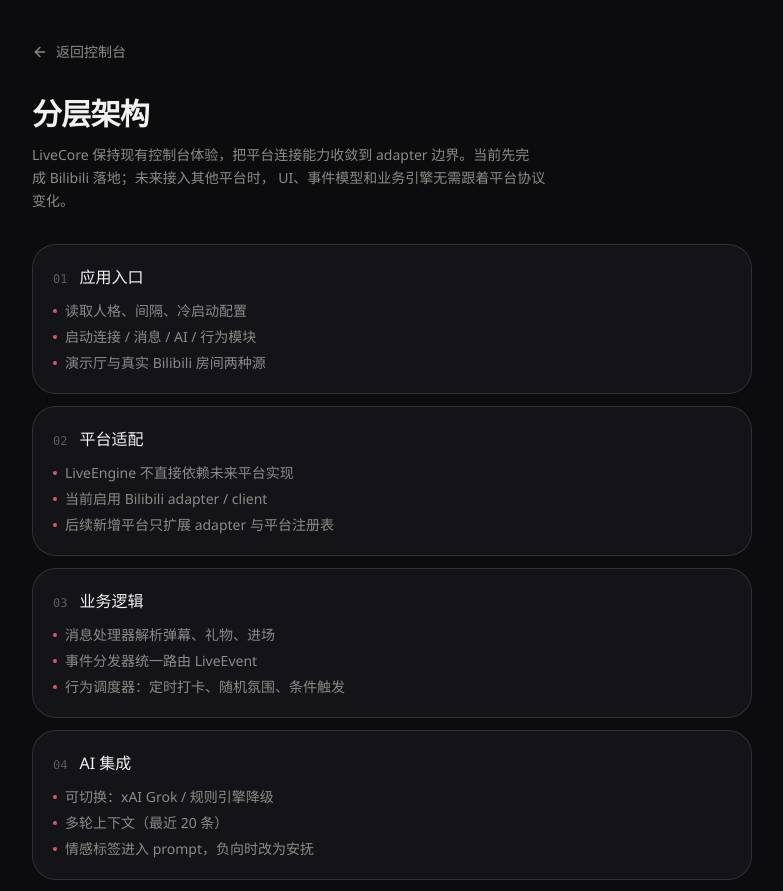
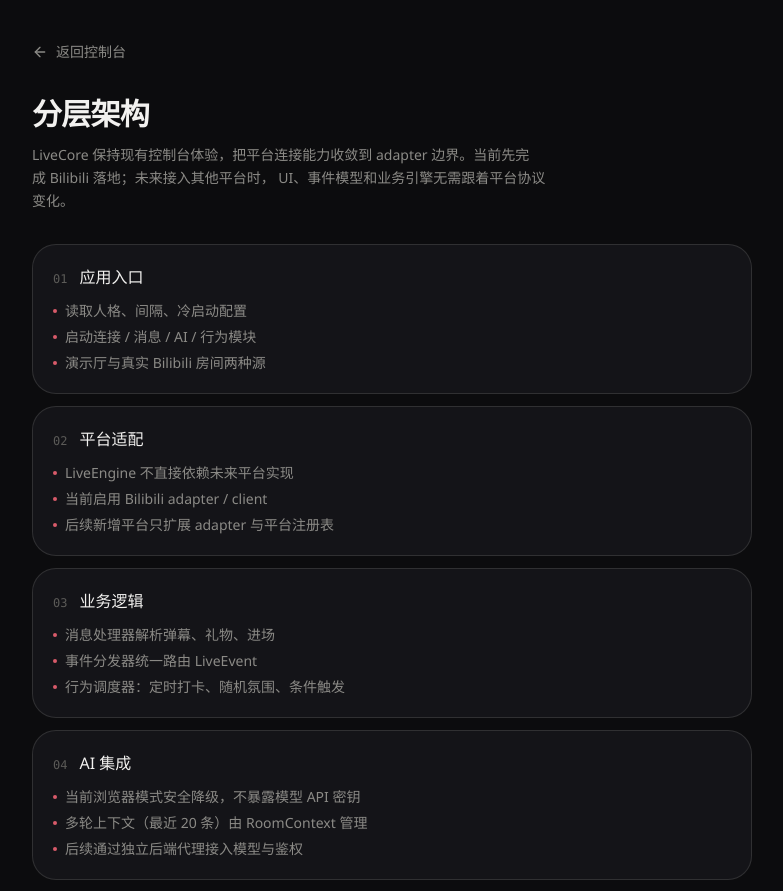
Before and after one commit to reakneel/livecore, a React (Vite) app: page /architecture in a window 1280 px wide. Shown: the top 891 px of the page, without its empty margins (248-1031 px from the left). Built offline with nearby package versions, Linux system fonts and the light colour scheme.

Commit message:
docs: align architecture page with browser AI boundary

```diff
--- a/src/routes/architecture.tsx
+++ b/src/routes/architecture.tsx
@@ -18,7 +18,7 @@ const LAYERS = [
   },
   {
     title: "AI 集成",
-    items: ["可切换：xAI Grok / 规则引擎降级", "多轮上下文（最近 20 条）", "情感标签进入 prompt，负向时改为安抚"],
+    items: ["当前浏览器模式安全降级，不暴露模型 API 密钥", "多轮上下文（最近 20 条）由 RoomContext 管理", "后续通过独立后端代理接入模型与鉴权"],
   },
   {
     title: "网络通信",
```
